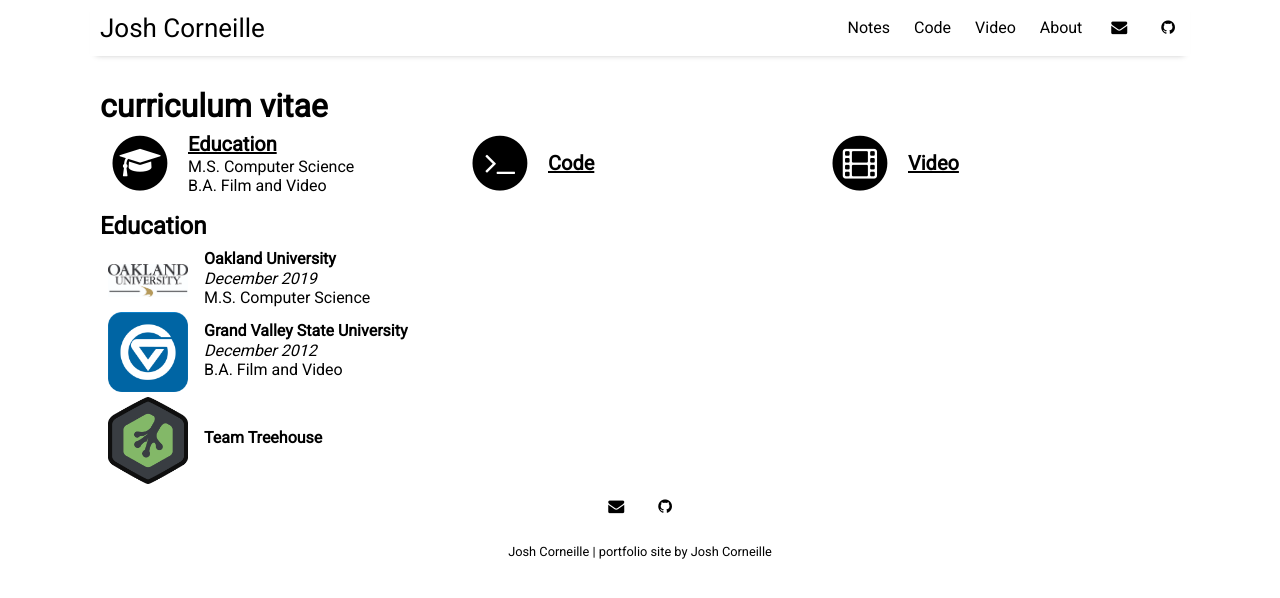
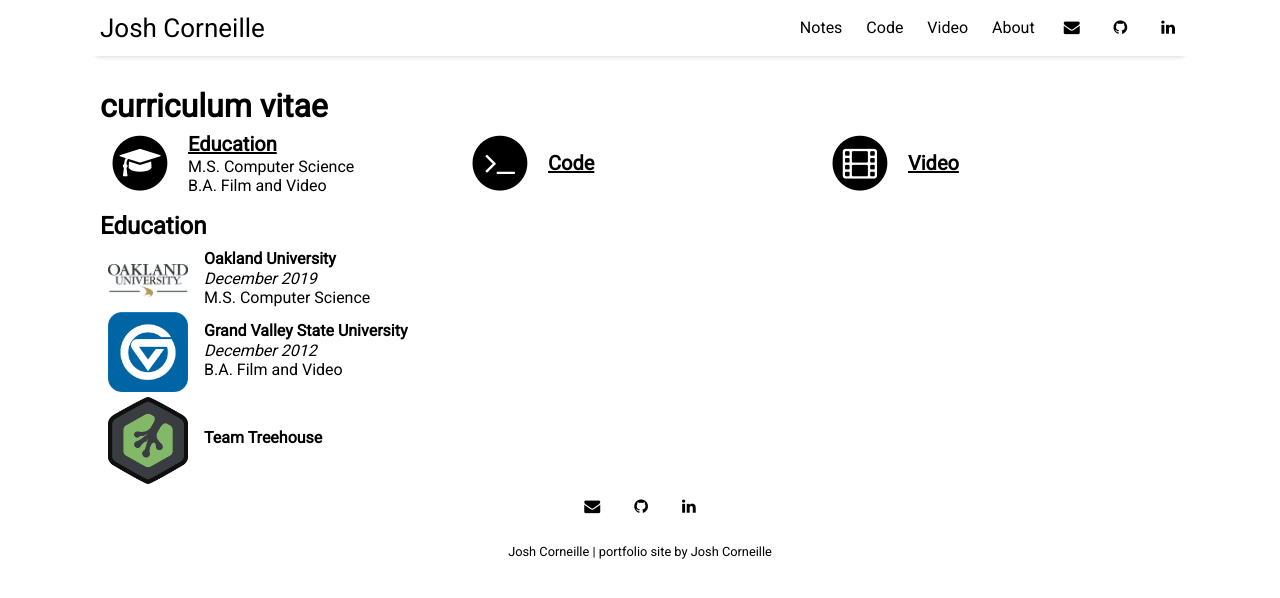
Before and after one commit to josh-corneille/josh-corneille.github.io, a Jekyll site: the page built from index.html, in a window 1280 px wide. Shown: the top 598 px of the page. Built offline with Jekyll 4.4.1, drawn with Linux system fonts in a browser that asks for light colours; nearby versions of some CDN libraries; the list of posts is cut into pages by our own code.

Commit message:
added linkedin

```diff
--- a/_data/settings.yml
+++ b/_data/settings.yml
@@ -19,6 +19,7 @@ social:
 # - {icon: 'instagram', link: 'https://instagram.com/weary_youth'}
 - {icon: 'envelope', link: 'mailto:jcorneille107@gmail.com'}
 - {icon: 'github', link: 'https://github.com/josh-corneille'}
+- {icon: 'linkedin', link: 'https://www.linkedin.com/in/josh-corneille/'}
 # - {icon: 'rss-square', link: 'feed.xml'}
 # - {icon: 'rss-square', link: 'rss-feed.xml'}
 
```
Also changed, not shown: 5 other files.
